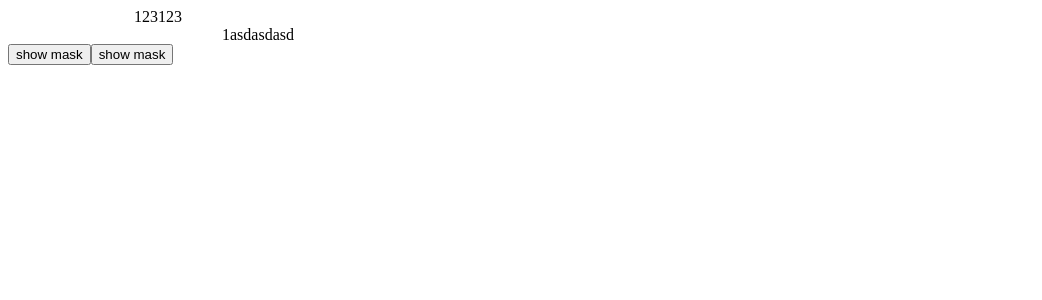
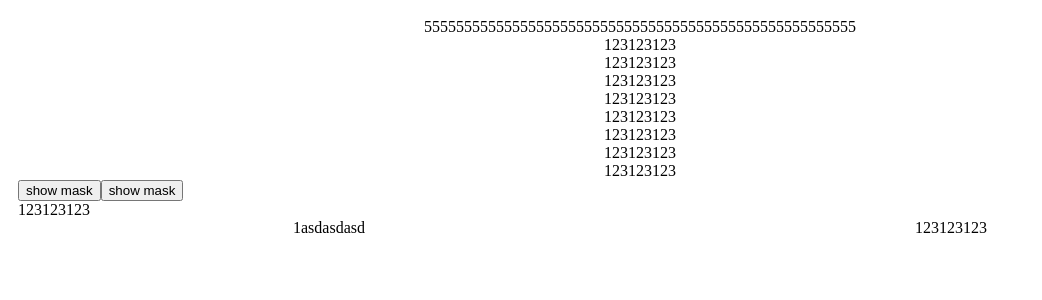
Before and after one commit to JSeasy/step-vue, a Vue app: page / in a window 1280 px wide. Shown: the top 300 px of the page, without its empty margins (0-1042 px from the left). Built offline with nearby package versions, Linux system fonts and the light colour scheme.

Commit message:
feat: ✨
新增dom节点高亮

```diff
--- a/index.html
+++ b/index.html
@@ -1,13 +1,16 @@
 <!DOCTYPE html>
 <html lang="en">
+
 <head>
   <meta charset="UTF-8" />
   <link rel="icon" href="/favicon.ico" />
   <meta name="viewport" content="width=device-width, initial-scale=1.0" />
   <title>Vite App</title>
 </head>
+
 <body>
-    <div id="app"></div>
+  <div id="app" style="padding: 10px"></div>
   <script type="module" src="/src/main.ts"></script>
 </body>
+
 </html>
--- a/src/App.vue
+++ b/src/App.vue
@@ -26,12 +26,12 @@ const next = () => {
         visible = false;
       "
     >
-      <div style="width: 300px">123123</div>
+      <div>555555555555555555555555555555555555555555555555555555</div>
       <template #ctx>
-        <div style="width: 500px; height: 300px">123123</div>
+        <div style="width: 200px; height: 300px">123123</div>
       </template>
     </DriveVue>
-    <DriveVue
+    <!-- <DriveVue
       :visible="visible2"
       arrow="bottom"
       @pre="(visible2 = false), (visible = true)"
@@ -39,13 +39,37 @@ const next = () => {
     >
       <div style="width: 500px">1asdasdasd</div>
       <template #ctx>
-        <div style="width: 500px; height: 300px">123123</div>
+        <div style="width: 200px; height: 300px">123123</div>
       </template>
-    </DriveVue>
+    </DriveVue> -->
+    <div>123123123</div>
+    <div>123123123</div>
+    <div>123123123</div>
+    <div>123123123</div>
+    <div>123123123</div>
+    <div>123123123</div>
+    <div>123123123</div>
+    <div>123123123</div>
   </div>
 
   <button @click="visible = true">show mask</button>
   <button @click="visible2 = true">show mask</button>
+  <div>123123123</div>
+
+  <div style="display: flex; justify-content: space-around">
+    <DriveVue
+      :visible="visible2"
+      arrow="bottom"
+      @pre="(visible2 = false), (visible = true)"
+      @next="visible2 = false"
+    >
+      <div>1asdasdasd</div>
+      <template #ctx>
+        <div style="width: 200px; height: 300px">123123</div>
+      </template>
+    </DriveVue>
+    <div>123123123</div>
+  </div>
 </template>
 
 <style lang="less" scoped></style>
--- a/src/components/drive-vue/index.vue
+++ b/src/components/drive-vue/index.vue
@@ -16,7 +16,15 @@
 </template>
 
 <script lang="ts" setup>
-import { onMounted, reactive, RendererNode, useSlots, VNode } from "vue";
+import {
+  onMounted,
+  reactive,
+  RendererElement,
+  RendererNode,
+  useSlots,
+  VNode,
+  watch,
+} from "vue";
 
 import StepVueMask from "./components/step-vue-mask/index.vue";
 import StepVuePopover from "./components/step-vue-popover/index.vue";
@@ -25,6 +33,30 @@ const props = defineProps<{
   visible: boolean;
   arrow: TArrow;
 }>();
+
+const getDefaultSlotDOM = (
+  vmSlots: VNode<
+    RendererNode,
+    RendererElement,
+    {
+      [key: string]: any;
+    }
+  >[]
+) => {
+  const defaultSlot = vmSlots[0];
+  const slotDOM = defaultSlot.el as RendererNode;
+  return slotDOM;
+};
+
+watch([() => props.visible], () => {
+  if (props.visible && vmSlots) {
+    const slotDOM = getDefaultSlotDOM(vmSlots);
+    slotDOM.classList.add("vue-step-hight-light");
+  } else if (!props.visible && vmSlots) {
+    const slotDOM = getDefaultSlotDOM(vmSlots);
+    slotDOM.classList.remove("vue-step-hight-light");
+  }
+});
 
 const emit = defineEmits<{ (event: "pre"): void; (event: "next"): void }>();
 const slots = useSlots();
@@ -118,4 +150,9 @@ onMounted(() => {
 });
 </script>
 
-<style scoped lang="less"></style>
+<style lang="less">
+.vue-step-hight-light {
+  position: relative;
+  z-index: 999999;
+}
+</style>
```
Lines whose indentation alone changed are shown as unchanged.
